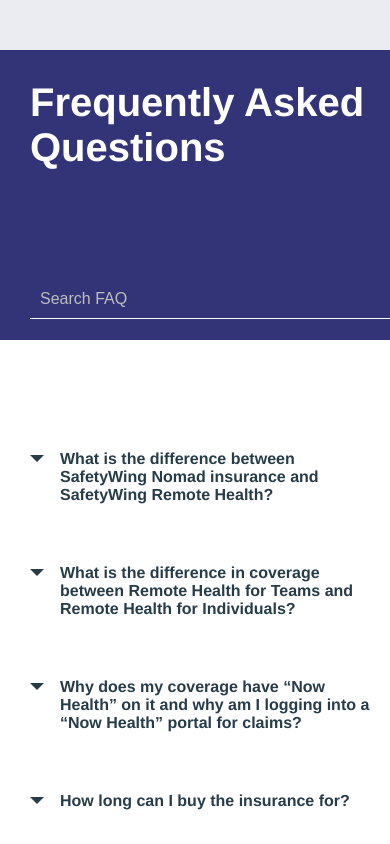
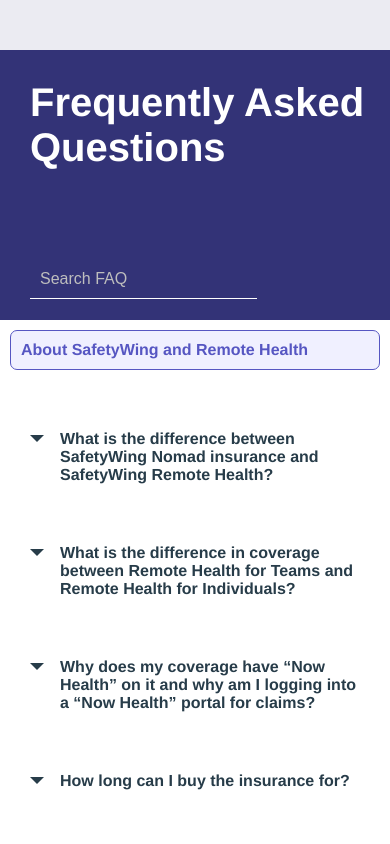
Before and after one commit to emms/safetywing-remote-health-faq, a React (Create React App) app: page / in a window 390 px wide. Shown: the top 844 px of the page. Built offline with nearby package versions, Linux system fonts and the light colour scheme.

Commit message:
Add and style mobile and tablet navs (no functionality)

```diff
--- a/src/components/DropdownNav.js
+++ b/src/components/DropdownNav.js
@@ -1,5 +1,87 @@
-import React from 'react'
+import React, { useState } from 'react'
+import styled, { css } from 'styled-components'
 
-const DropdownNav = ({ className }) => <div className={className} />
+const activeStyles = css`
+  background-color: ${({ theme }) => theme.color.sideNavActive.background};
+  color: ${({ theme }) => theme.color.sideNavActive.foreground};
+`
+
+const StyledDropdownNav = styled.div`
+  box-sizing: border-box;
+  width: 100%;
+  padding: 10px;
+  font-weight: bold;
+  z-index: 1;
+`
+
+const SelectedItem = styled.div`
+  padding: 10px;
+  border: 1px solid;
+  border-radius: 7px;
+  border-color: ${({ theme }) => theme.color.sideNavActive.foreground};
+  ${activeStyles};
+`
+
+const Dropdown = styled.div`
+  border: 1px solid;
+  border-radius: 7px;
+  border-color: ${({ theme }) => theme.color.sideNavActive.foreground};
+  background-color: ${({ theme }) => theme.color.sideNav.background};
+
+  > * {
+    padding: 10px;
+  }
+`
+
+const Option = styled.div`
+  color: ${({ theme }) => theme.color.sideNav.foreground};
+  ${props => props.active && activeStyles};
+  border-top: ${props => (props.active ? '1px solid' : 'none')};
+  border-bottom: ${props => (props.active ? '1px solid' : 'none')};
+  border-color: ${({ theme }) => theme.color.sideNavActive.foreground};
+
+  &:last-child {
+    border-bottom-right-radius: 7px;
+    border-bottom-left-radius: 7px;
+    border-bottom: 0;
+  }
+`
+
+const options = [
+  'About SafetyWing and Remote Health',
+  'Insurance coverage',
+  'Signing up and pricing',
+  'Getting treatment and making claims'
+]
+
+const DropdownNav = ({ className }) => {
+  const [isOpen, setIsOpen] = useState(false)
+  const [selectedOption, setSelectedOption] = useState(options[0])
+  return (
+    <StyledDropdownNav className={className}>
+      {isOpen ? (
+        <Dropdown>
+          <div>Categories</div>
+          {options.map((option, i) => (
+            <Option
+              key={i}
+              onClick={() => {
+                setSelectedOption(option)
+                setIsOpen(false)
+              }}
+              active={selectedOption === option}
+            >
+              {option}
+            </Option>
+          ))}
+        </Dropdown>
+      ) : (
+        <SelectedItem onClick={() => setIsOpen(true)}>
+          {selectedOption}
+        </SelectedItem>
+      )}
+    </StyledDropdownNav>
+  )
+}
 
 export default DropdownNav
--- a/src/components/Questions.js
+++ b/src/components/Questions.js
@@ -4,6 +4,7 @@
 import { media } from 'styles'
 
 const QuestionsContainer = styled.div`
+  box-sizing: border-box;
   padding: 30px;
   padding-bottom: 0;
 
--- a/src/components/SearchInputHeader.js
+++ b/src/components/SearchInputHeader.js
@@ -1,5 +1,6 @@
 import React, { useState } from 'react'
 import styled from 'styled-components/macro'
+import { media } from 'styles'
 
 const StyledTextInputHeader = styled.div`
   box-sizing: border-box;
@@ -10,7 +11,6 @@
 `
 
 const StyledTextInput = styled.input`
-  width: 350px;
   padding: 10px;
   border: none;
   border-bottom: 1px solid ${({ theme }) => theme.color.header.foreground};
@@ -24,6 +24,10 @@
   &:focus {
     outline: none;
   }
+
+  ${media.tabletPortraitUp`
+    width: 350px;
+  `}
 `
 
 const SearchInputHeader = ({ className, onSearch }) => {
--- a/src/components/TabNav.js
+++ b/src/components/TabNav.js
@@ -1,5 +1,41 @@
 import React from 'react'
+import styled from 'styled-components'
 
-const TabNav = ({ className }) => <div className={className} />
+const StyledTabNav = styled.div`
+  margin: 0 20px;
+  display: flex;
+  flex-direction: row;
+
+  > * {
+    flex: 1;
+  }
+`
+
+const NavLink = styled.h4`
+  margin: 0;
+  padding: 18px;
+  border-radius: 5px;
+  display: flex;
+  align-items: center;
+  justify-content: center;
+  text-align: center;
+  background-color: ${props =>
+    props.active
+      ? props.theme.color.sideNavActive.background
+      : props.theme.color.sideNav.background};
+  color: ${props =>
+    props.active
+      ? props.theme.color.sideNavActive.foreground
+      : props.theme.color.sideNav.foreground};
+`
+
+const TabNav = ({ className }) => (
+  <StyledTabNav className={className}>
+    <NavLink active>About SafetyWing and Remote Health</NavLink>
+    <NavLink active={false}>Insurance coverage</NavLink>
+    <NavLink active={false}>Signing up and pricing</NavLink>
+    <NavLink active={false}>Getting treatment and making claims</NavLink>
+  </StyledTabNav>
+)
 
 export default TabNav
--- a/src/components/TitleHeader.js
+++ b/src/components/TitleHeader.js
@@ -2,6 +2,7 @@
 import styled from 'styled-components/macro'
 
 const StyledTitleHeader = styled.div`
+  box-sizing: border-box;
   padding: 30px 0 0 30px;
   background-color: ${({ theme }) => theme.color.header.background};
   color: ${({ theme }) => theme.color.header.foreground};
--- a/src/pages/FAQPage.js
+++ b/src/pages/FAQPage.js
@@ -1,17 +1,17 @@
 import React from 'react'
 import styled from 'styled-components/macro'
-import { media } from 'styles'
 import TitleHeader from 'components/TitleHeader'
 import SearchInputHeader from 'components/SearchInputHeader'
 import SideNav from 'components/SideNav'
 import TabNav from 'components/TabNav'
 import DropdownNav from 'components/DropdownNav'
 import Questions from 'components/Questions'
+import { media } from 'styles'
 
 const StyledFAQPage = styled.div`
   display: grid;
-  grid-template-columns: 1fr;
-  grid-template-rows: 200px 90px 80px 1fr;
+  grid-template-columns: auto;
+  grid-template-rows: 180px 90px 80px auto;
   grid-template-areas:
     'titleheader'
     'searchinputheader'
@@ -19,15 +19,16 @@
     'content';
 
   ${media.tabletPortraitUp`
+    grid-template-rows: 120px 90px 80px auto;
     grid-template-areas:
-      'titleheader titleheader'
-      'searchinputheader searchinputheader'
+      'titleheader'
+      'searchinputheader'
       'tabnav'
       'content';
     `}
 
   ${media.tabletLandscapeUp`
-    grid-template-columns: minmax(400px, 1fr) 2fr;
+    grid-template-columns: 400px 1fr;
     grid-template-rows: 100px 100px 1fr;
     grid-template-areas:
       'titleheader titleheader'
@@ -49,9 +50,23 @@
 
 const StyledDropdownNav = styled(DropdownNav)`
   grid-area: dropdownnav;
+  display: block;
+
+  ${media.tabletPortraitUp`
+    display: none;
+  `}
 `
 const StyledTabNav = styled(TabNav)`
   grid-area: tabnav;
+  display: none;
+
+  ${media.tabletPortraitUp`
+    display: flex;
+  `}
+
+  ${media.tabletLandscapeUp`
+    display: none;
+  `}
 `
 
 const StyledQuestions = styled(Questions)`
--- a/src/styles/index.js
+++ b/src/styles/index.js
@@ -31,7 +31,7 @@
       foreground: '#FFF'
     },
     sideNav: {
-      background: 'transparent',
+      background: '#FFF',
       foreground: '#BEBEBE'
     },
     sideNavActive: {
```
